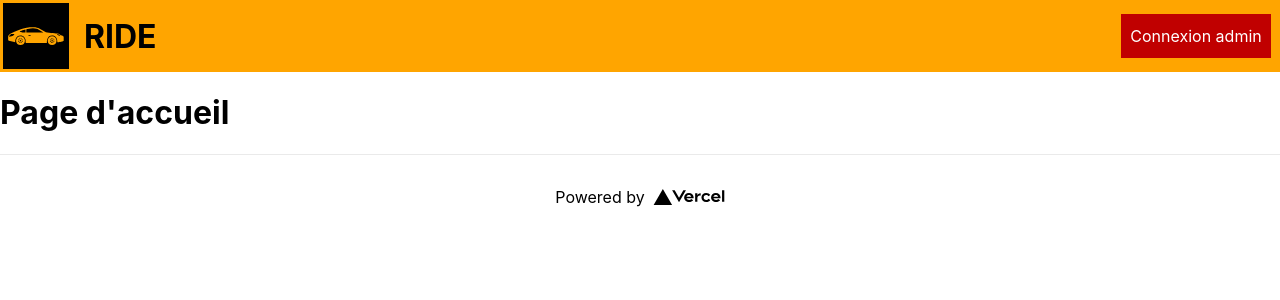
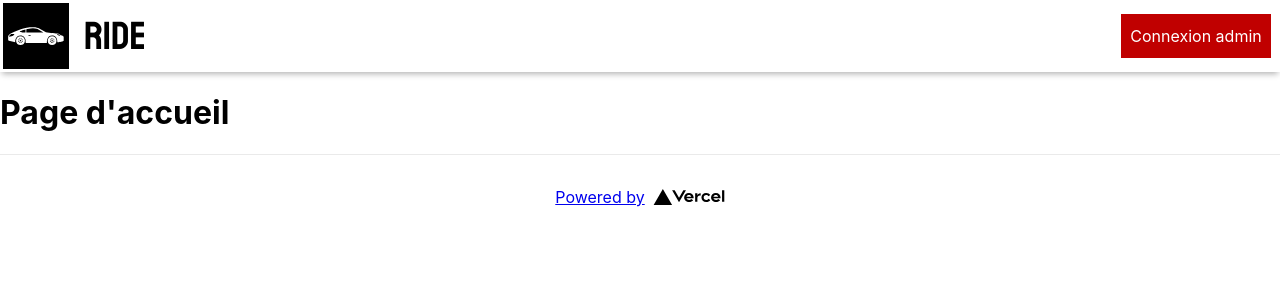
Before and after one commit to GB-Titi/Ynov_final_front_project, a Next.js app in the folder gamos_app/: page / in a window 1280 px wide. Shown: the top 300 px of the page. Built offline with nearby package versions, Linux system fonts and the light colour scheme.

Commit message:
style navbar OK

```diff
--- a/gamos_app/components/MenuComponent.tsx
+++ b/gamos_app/components/MenuComponent.tsx
@@ -5,8 +5,8 @@ import Image from "next/image";
 const MenuComponent: React.FC = () => {
   return (
     <div className={styles.navbar}>
-      <div className={styles.logo}>
-        <Image src={logo} alt="logo" width={66} height={66} />
+      <div className={styles.brand}>
+        <Image className={styles.logo} src={logo} alt="logo" width={66} height={66} />
         <h1>RIDE</h1>
       </div>
       <div className={styles.button}>Connexion admin</div>
--- a/gamos_app/pages/_app.tsx
+++ b/gamos_app/pages/_app.tsx
@@ -1,4 +1,4 @@
-import '../styles/globals.scss'
+import '../styles/globals.css'
 import type { AppProps } from 'next/app'
 
 export default function App({ Component, pageProps }: AppProps) {
--- a/gamos_app/styles/components/Menu.module.scss
+++ b/gamos_app/styles/components/Menu.module.scss
@@ -1,16 +1,29 @@
+@import "../variables.scss";
+
 .navbar {
-    background-color: orange;
+    background-color: #ffff;
     width: 100%;
     height: 72px;
     display: flex;
     align-items: center;
     justify-content: space-between;
     padding: 0 9px 0 3px;
+    box-shadow: 0px 4px 6px -2px rgba(0, 0, 0, 0.3);
 
-    .logo {
+    .brand {
         display: flex;
         align-items: center;
         gap: 15px;
+
+        .logo {
+            fill: white;
+        }
+
+        h1{
+            font-family: Bayon;
+            font-weight: 400;
+            font-size: 39.15px;
+        }
     }
 
 }
@@ -18,10 +31,18 @@
 .button {
     height: 44px;
     width: 150px;
-    background-color: #C00000;
+    font-size: 16px;
+    background-color: $color-red;
     display: flex;
     align-items: center;
     justify-content: center;
     color: white;
+    cursor: pointer;
+
+    &:hover {
+        background-color: $color-red-hover;
+        transition: 0.4s;
+        transition-timing-function: ease-in-out;
+    }
 
 }
--- a/gamos_app/styles/globals.scss
+++ b/gamos_app/styles/globals.css
@@ -4,11 +4,6 @@ body {
   margin: 0;
   font-family: -apple-system, BlinkMacSystemFont, Segoe UI, Roboto, Oxygen,
     Ubuntu, Cantarell, Fira Sans, Droid Sans, Helvetica Neue, sans-serif;
-}
-
-a {
-  color: inherit;
-  text-decoration: none;
 }
 
 * {
@@ -19,6 +14,7 @@ a {
   html {
     color-scheme: dark;
   }
+
   body {
     color: white;
     background: black;
--- /dev/null
+++ b/gamos_app/styles/variables.scss
@@ -0,0 +1,9 @@
+//Déclaration des variables
+$color-red: #C00000;
+$color-red-hover:  hsl(0, 100%, 42%);
+$font-title: Bayon;
+
+@font-face {
+    font-family: Bayon;
+    src: url(../styles/fonts/Bayon-Regular.ttf);
+  }
```
Also changed, not shown: gamos_app/styles/fonts/Bayon-Regular.ttf (added), 1 other file (tests, documents, lock files or other folders).
